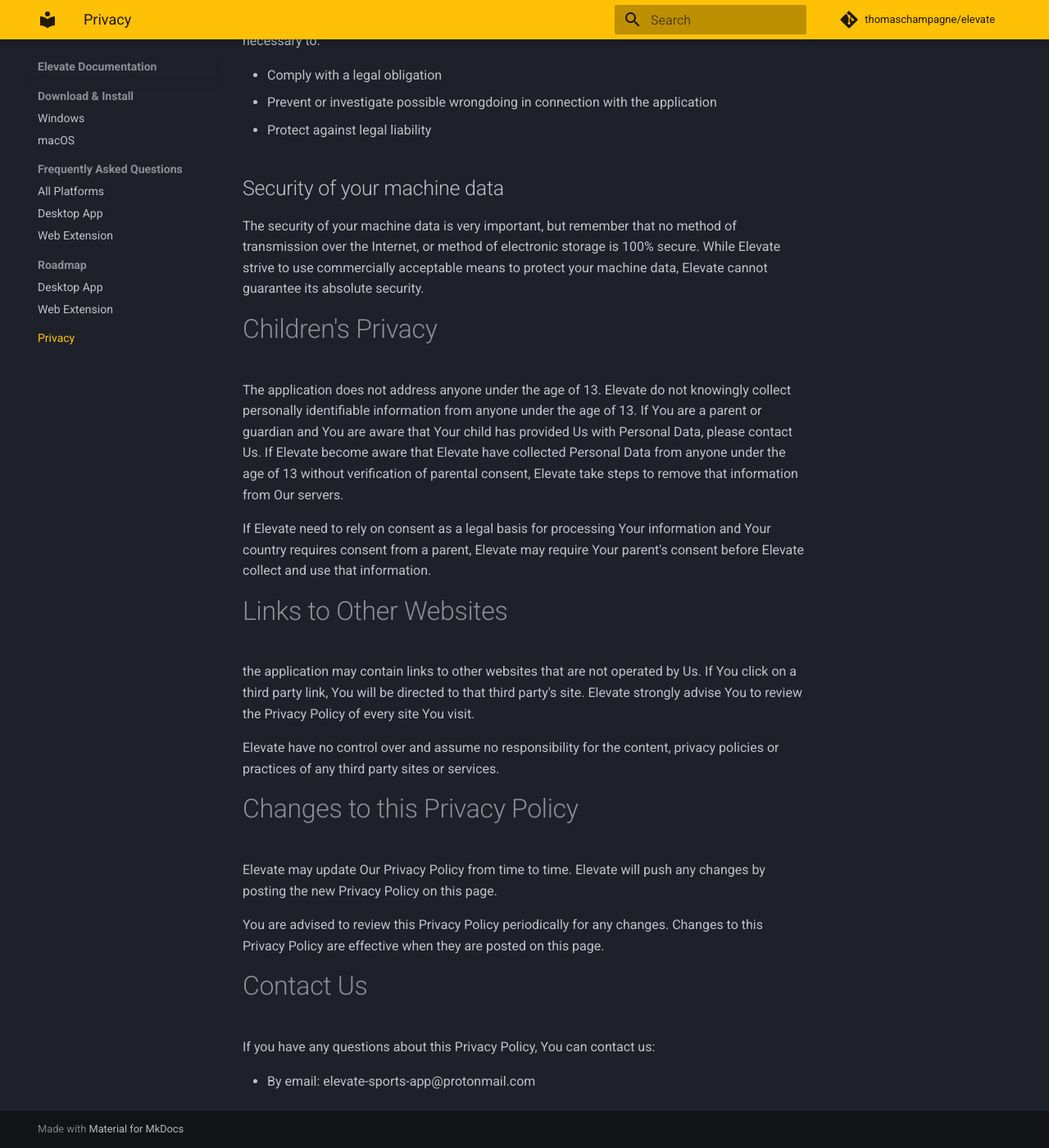
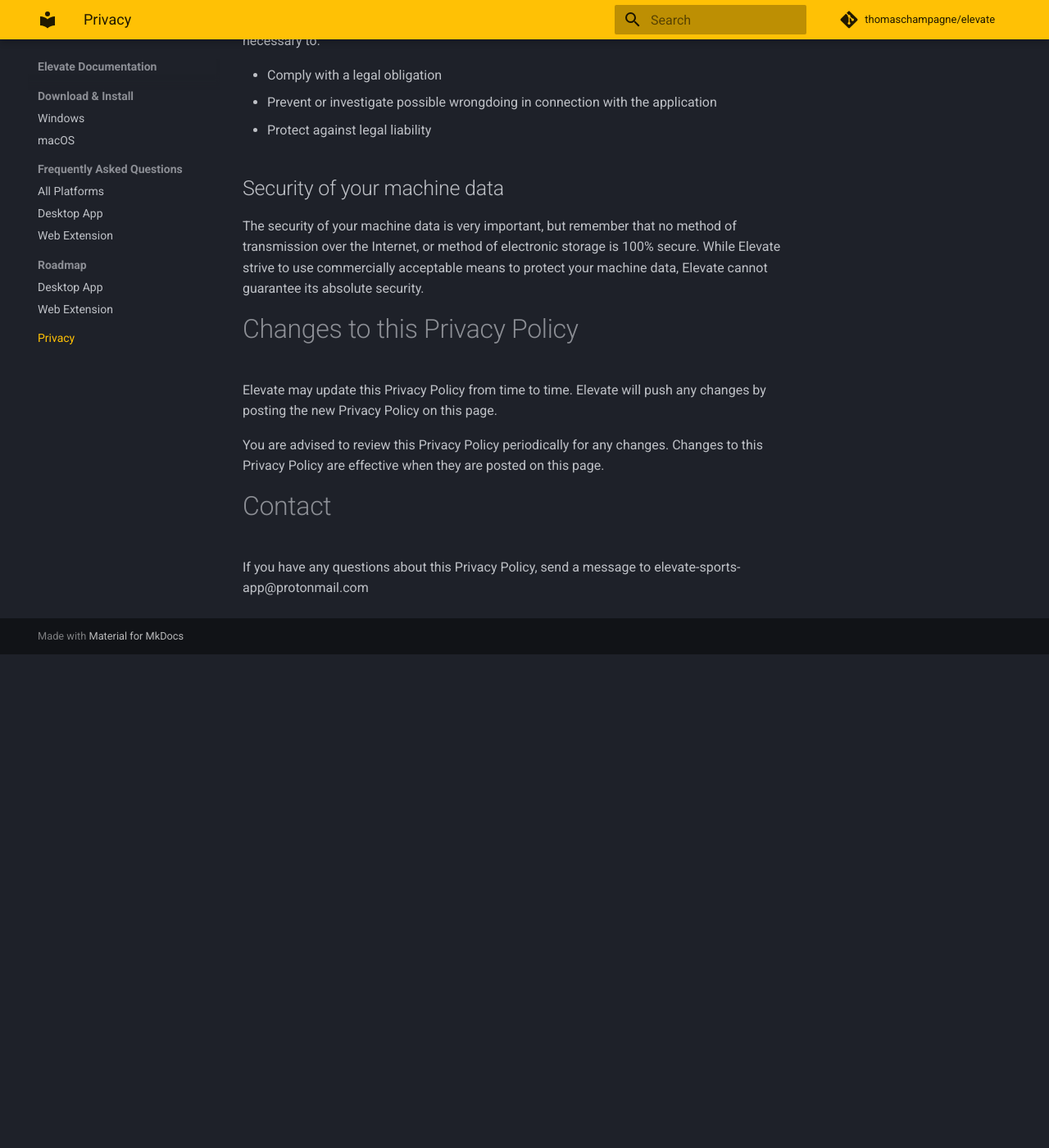
Before and after one commit to thomaschampagne/elevate-docs, an MkDocs documentation site: the page built from docs/Privacy.md, in a window 1280 px wide and 1400 px high, scrolled down 1925 px. Shown: the whole window at 82% size. Built offline with MkDocs 1.6.1 and Material for MkDocs 9.7.7, drawn with Linux system fonts in a browser that asks for light colours; comment, search, counter and statistics services are not loaded; after the commit the page ends 2723 px from its top, so only the background shows below that.

Commit message:
Update privacy

```diff
--- a/docs/Privacy.md
+++ b/docs/Privacy.md
@@ -60,27 +60,12 @@
 
 The security of your machine data is very important, but remember that no method of transmission over the Internet, or method of electronic storage is 100% secure. While Elevate strive to use commercially acceptable means to protect your machine data, Elevate cannot guarantee its absolute security.
 
-# Children's Privacy
-
-The application does not address anyone under the age of 13. Elevate do not knowingly collect personally identifiable information from anyone under the age of 13. If You are a parent or guardian and You are aware that Your child has provided Us with Personal Data, please contact Us. If Elevate become aware that Elevate have collected Personal Data from anyone under the age of 13 without verification of parental consent, Elevate take steps to remove that information from Our servers.
-
-If Elevate need to rely on consent as a legal basis for processing Your information and Your country requires consent from a parent, Elevate may require Your parent's consent before Elevate collect and use that information.
-
-
-# Links to Other Websites
-
-the application may contain links to other websites that are not operated by Us. If You click on a third party link, You will be directed to that third party's site. Elevate strongly advise You to review the Privacy Policy of every site You visit.
-
-Elevate have no control over and assume no responsibility for the content, privacy policies or practices of any third party sites or services.
-
 # Changes to this Privacy Policy
 
-Elevate may update Our Privacy Policy from time to time. Elevate will push any changes by posting the new Privacy Policy on this page.
+Elevate may update this Privacy Policy from time to time. Elevate will push any changes by posting the new Privacy Policy on this page.
 
 You are advised to review this Privacy Policy periodically for any changes. Changes to this Privacy Policy are effective when they are posted on this page.
 
-# Contact Us
+# Contact
 
-If you have any questions about this Privacy Policy, You can contact us:
-
-- By email: elevate-sports-app@protonmail.com
+If you have any questions about this Privacy Policy, send a message to elevate-sports-app@protonmail.com
```
